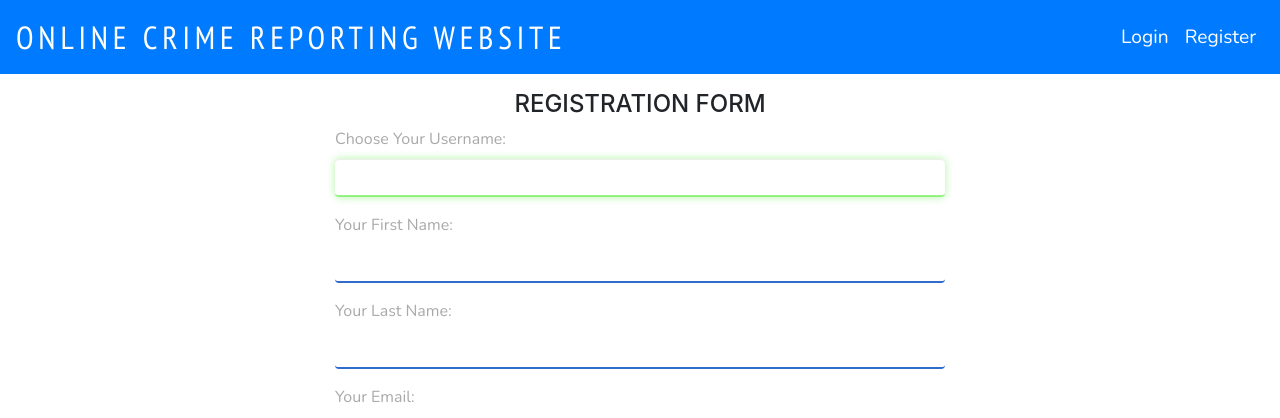
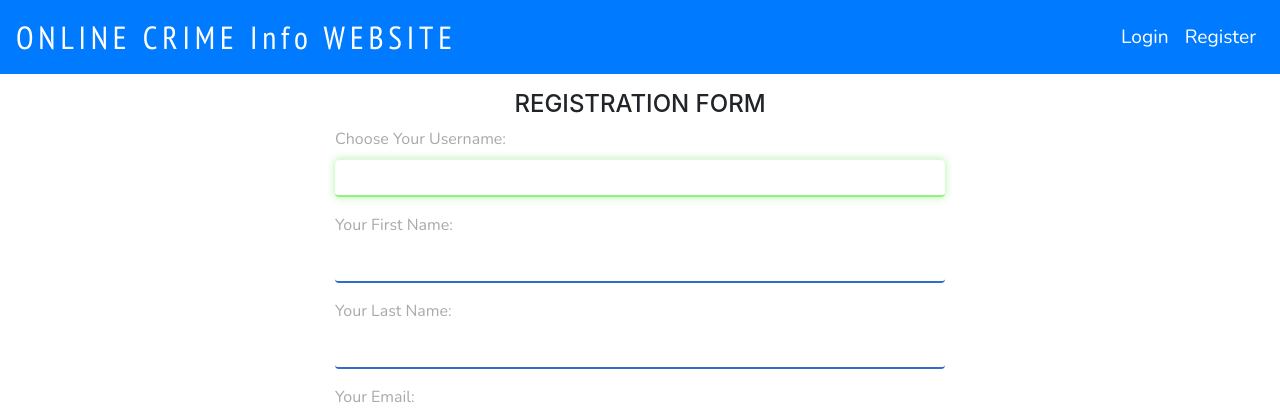
Before and after one commit to armanansari1997/Online_Crime_Reporting_System, a Django app: page /accounts/register/ in a window 1280 px wide. Shown: the top 418 px of the page. Run offline with Django 3.2, Linux system fonts and the light colour scheme; some libraries are stand-ins or nearby versions.

Commit message:
few changes for learning  purpose

```diff
--- a/static/css/register.css
+++ b/static/css/register.css
@@ -43,4 +43,5 @@ a {
     font-family: "Ubuntu", sans-serif;
     font-size: 1.2rem;
     color: #8eaf5b;
+    background: #000;
 }
--- a/templates/base.html
+++ b/templates/base.html
@@ -42,7 +42,7 @@
 
 <nav class="navbar navbar-expand-md bg-primary new-class">
   <!-- Brand -->
-  <a class="navbar-brand text-white" href="#" >ONLINE CRIME REPORTING WEBSITE</a>
+  <a class="navbar-brand text-white" href="#" >ONLINE CRIME Info WEBSITE</a>
 
   <!-- Toggler/collapsibe Button -->
   <button class="navbar-toggler" type="button" data-toggle="collapse" data-target="#collapsibleNavbar">
--- a/templates/complaints/api_complaint_list.html
+++ b/templates/complaints/api_complaint_list.html
@@ -9,7 +9,7 @@
 {% extends 'base.html' %}
 {% load static %}
 
-{% block header %} <title>All Registered Complaints</title>
+{% block header %} <title>All Complaints</title>
 
 {% endblock %}
 
```
